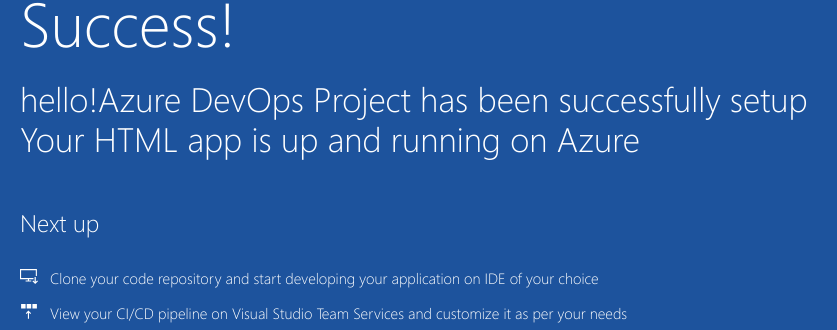
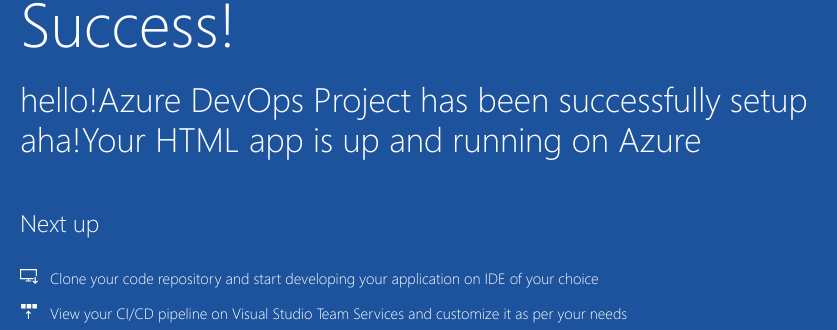
Before and after one commit to jldcruz84/casestudy3, a plain HTML site: page sample-project/index.html in a window 1280 px wide. Shown: the part 392-722 px from the top of the page, 205-1042 px from the left. Drawn offline with Linux system fonts and the light colour scheme.

Commit message:
edited by hary

```diff
--- a/sample-project/index.html
+++ b/sample-project/index.html
@@ -20,7 +20,7 @@
             <div class="content-body">
                 <div class="success-text">Success!</div>
                 <div class="description line-1"> hello!Azure DevOps Project has been successfully setup</div>
-                <div class="description line-2"> Your HTML app is up and running on Azure</div>
+                <div class="description line-2"> aha!Your HTML app is up and running on Azure</div>
                 <div class="next-steps-container">
                     <div class="next-steps-header">Next up</div>
                     <div class="next-steps-body">
```
